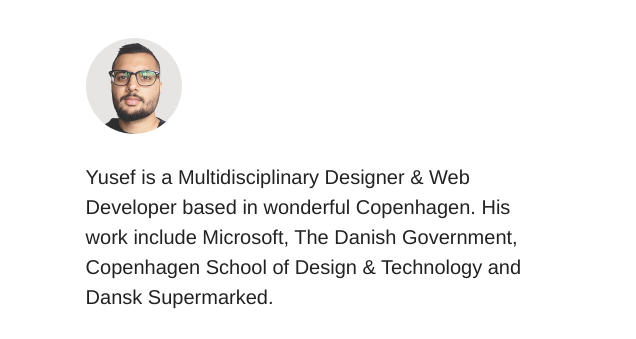
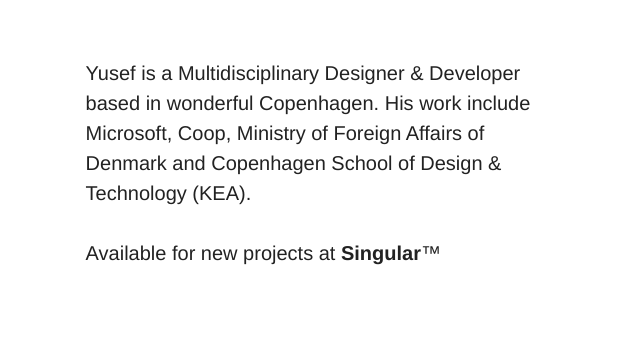
Before and after one commit to yusefmubeen/yusefmubeen.com, a plain HTML site: page index.html in a window 1280 px wide. Shown: the top 339 px of the page, 644-1280 px from the left. Drawn offline with Linux system fonts and the light colour scheme.

Commit message:
Bio tweak

```diff
--- a/index.html
+++ b/index.html
@@ -5,9 +5,9 @@
 	<meta http-equiv="x-ua-compatible" content="ie=edge">
 	<meta name="viewport" content="width=device-width, initial-scale=1">
 	<title>Yusef Mubeen</title>
-	<meta name="description" content="Yusef Mubeen is a Designer &amp; Front-end Developer based in Copenhagen.">
-	<meta property="og:title" content="Hybrid Designer &amp; Developer – Yusef Mubeen, Copenhagen">
-	<meta property="og:description" content="Yusef Mubeen is a Designer &amp; Front-end Developer based in Copenhagen.">
+	<meta name="description" content="Yusef Mubeen is a Digital Designer &amp; Developer based in Copenhagen. Available for new projects at Singular ApS.">
+	<meta property="og:title" content="Multidisciplinary Designer &amp; Developer – Yusef Mubeen">
+	<meta property="og:description" content="Yusef Mubeen is a Digital Designer &amp; Developer based in Copenhagen.">
 	<meta property="og:url" content="https://yusefmubeen.com">
 	<meta property="og:site_name" content="Yusef Mubeen">
 	<meta property="og:type" content="website">
@@ -32,8 +32,7 @@
 		<span class="credits">Animation by <a href="https://www.instagram.com/vibeke_udart/" target="_blank">Vibeke Bertelsen</a></span>
 	</aside>
 	<article role="main">
-		<img class="avatar" src="img/avatar.png" width="96" height="96" alt="">
-		<p>Yusef is a Multidisciplinary Designer &amp; Web Developer based in wonderful Copenhagen. His work include Microsoft, The Danish Government, Copenhagen School of Design &amp; Technology and Dansk Supermarked.</p>
+		<p>Yusef is a Multidisciplinary Designer &amp; Developer based in wonderful Copenhagen. His work include Microsoft, Coop, Ministry of Foreign Affairs of Denmark and Copenhagen School of Design &amp; Technology (KEA).</p>
 		<p>Available for new projects at <a href="https://singular.dk"><strong>Singular</strong>&trade;</a></p>
 		<footer>
 			<a href="mailto:yusef@yusefmubeen.com">Email</a> <span class="sep">|</span> <a href="https://www.linkedin.com/in/yusefmubeen/" title="LinkedIn">Résumé</a> <span class="sep">|</span> <a href="https://github.com/yusefmubeen/yusefmubeen.com" title="GitHub">Source</a>
```
Also changed, not shown: img/avatar.png (deleted), 1 other file.
